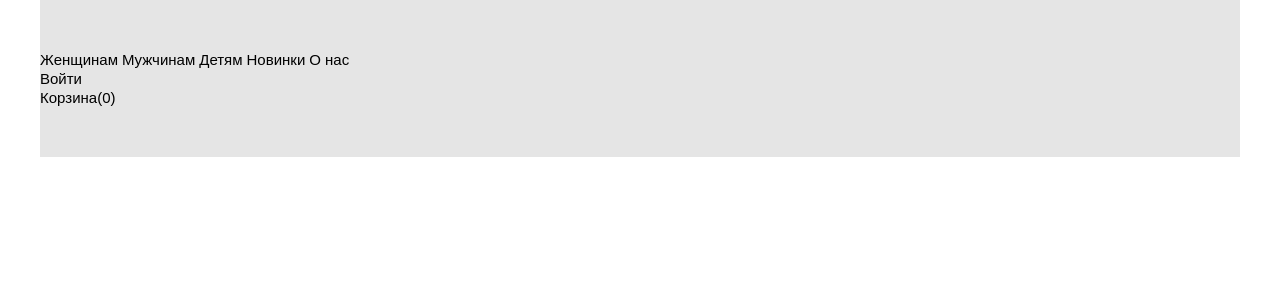
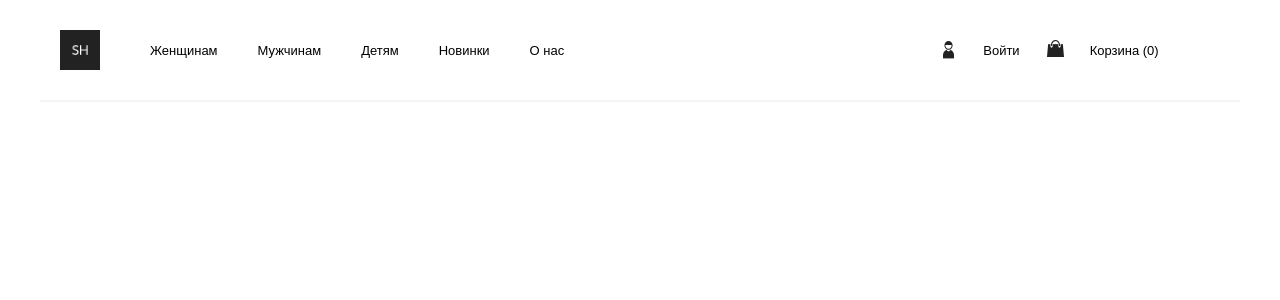
Before and after one commit to damarrus/project0408, a PHP site: page /templates/header.php in a window 1280 px wide. Shown: the top 300 px of the page. Run offline with PHP 8.4, Linux system fonts and the light colour scheme.

Commit message:
Сверстал header
Сверстал header

```diff
--- a/css/header.css
+++ b/css/header.css
@@ -6,6 +6,44 @@
 
 }
 
-.wrapper {
-    width: 1200px;
+.wrapper{
+    max-width: 1200px;
+    margin: 0 auto;
+    }
+
+.header {
+    background: color="#ffffff";
+    height: 100px;
+    display: flex;
+    border-bottom: 2px whitesmoke solid;
+    }
+
+.logo {
+    background: url(../images/header/logo.jpg)  center center/ contain no-repeat;
+    margin-left: 20px;
+
 }
+
+.header-logo {
+    display: flex;
+    justify-content: space-between;
+    align-items: center;
+}
+.header-navigation {
+    display: flex;
+    justify-content: space-between;
+    align-items: center;
+    margin-left: 30px
+}
+.header-enter {
+    margin-left: 350px;
+    display: flex;
+    justify-content: space-between;
+    align-items: center;
+}
+.header a {
+    color: black;
+    text-decoration: none;
+    padding: 20px;
+    font-size: 13px;
+}
--- a/templates/header.php
+++ b/templates/header.php
@@ -5,29 +5,38 @@
     <meta name="viewport" content="width=device-width, initial-scale=1.0">
     <meta http-equiv="X-UA-Compatible" content="ie=edge">
     <link rel="stylesheet" href="../css/header.css">
-    <link rel="stylesheet" href="../css/main_style.css">
+
+    <!-- Остальные стили карежат мою верстку. Отключил временно. -->
+
+    <!-- <link rel="stylesheet" href="../css/main_style.css">
     <link rel="stylesheet" href="../css/catalog.css">
     <link rel="stylesheet" href="../css/style.css">
     <link rel="stylesheet" href="../css/product.css">
-    <link rel="stylesheet" href="../css/footer.css">
+    <link rel="stylesheet" href="../css/footer.css"> -->
     <title>Главная</title>
 </head>
 <body>
-<body>
     <div class="wrapper">
         <div class="header">
-        <div class="logo">
-            <a class="logo1"href="#"></a>
+            <div class="header-logo">
+                <a class="logo" href="#"></a>
+                <!-- Как вариант -->
+                <!-- <img src="images/logo.jpg" alt=""> -->
             </div>
-        <div class="navigation">
+            <div class="header-navigation">
                 <a href="#">Женщинам</a>
                 <a href="#">Мужчинам</a>
                 <a href="#">Детям</a>
                 <a href="#">Новинки</a>
                 <a href="#">О нас</a>
             </div>
-        <div class="enter"></div>
+            <div class="header-enter">
+                <img src="../images/header/account.png" alt="">
                 <a href="#">Войти</a>
-        <div class="busket"></div>
-        <a href="#">Корзина(0)</a>
+                <img src="../images/header/bascet.png" alt="">
+                <a href="#">Корзина (0)</a>
+
+
             </div>
+
+        </div>
```
Also changed, not shown: images/header/account.png (added), images/header/bascet.png (added), images/header/logo.jpg (added). Lines whose indentation alone changed are shown as unchanged.
